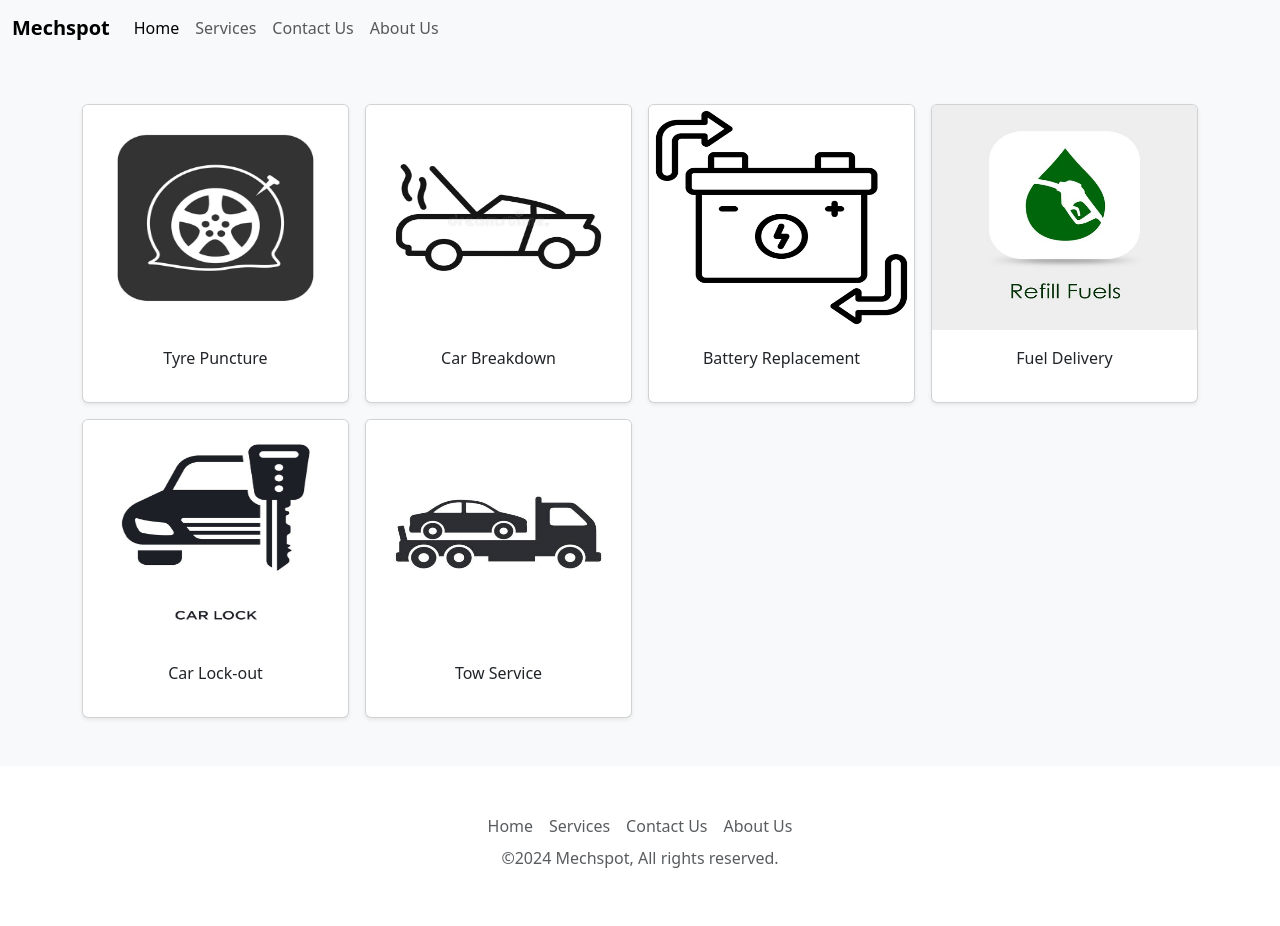
After one commit to pratikdandwate/Mechspot, a Flask app: page /services in a window 1280 px wide. The commit adds this page. Run offline with Flask 3, Linux system fonts and the light colour scheme.

Commit message:
Added all the pages required

```diff
--- a/app.py
+++ b/app.py
@@ -4,9 +4,28 @@ app = Flask(__name__)
 
 
 @app.route('/')
-def hello_world():
+def home():
   return render_template('home.html')
 
+@app.route('/services')
+def services():
+  return render_template('services.html')
+
+@app.route('/book')
+def book():
+  return render_template('book.html')
+
+@app.route('/about-us')
+def aboutus():
+  return render_template('aboutus.html')
+
+@app.route('/contact-us')
+def contactus():
+  return render_template('contactus.html')
+
+@app.route('/login')
+def login():
+  return render_template('login.html')
 
 if __name__ == '__main__':
   app.run(host='0.0.0.0', debug=True)
--- /dev/null
+++ b/templates/footer.html
@@ -0,0 +1,11 @@
+<div class="container">
+  <footer class="py-3 my-4">
+    <ul class="nav justify-content-center">
+      <li class="nav-item"><a href="https://ba7d4088-09e4-4c16-b2ca-fc0a260bdebb-00-1dhf7e9r9kwhg.pike.replit.dev/" class="nav-link px-2 text-body-secondary">Home</a></li>
+      <li class="nav-item"><a href="https://ba7d4088-09e4-4c16-b2ca-fc0a260bdebb-00-1dhf7e9r9kwhg.pike.replit.dev/services" class="nav-link px-2 text-body-secondary">Services</a></li>
+      <li class="nav-item"><a href="https://ba7d4088-09e4-4c16-b2ca-fc0a260bdebb-00-1dhf7e9r9kwhg.pike.replit.dev/contact-us" class="nav-link px-2 text-body-secondary">Contact Us</a></li>
+      <li class="nav-item"><a href="https://ba7d4088-09e4-4c16-b2ca-fc0a260bdebb-00-1dhf7e9r9kwhg.pike.replit.dev/about-us" class="nav-link px-2 text-body-secondary">About Us</a></li>
+    </ul>
+    <p class="text-center text-body-secondary">&copy;2024 Mechspot, All rights reserved.</p>
+  </footer>
+</div>
--- /dev/null
+++ b/templates/nav.html
@@ -0,0 +1,16 @@
+<nav class="navbar navbar-expand-lg bg-body-tertiary">
+  <div class="container-fluid">
+    <a class="navbar-brand" href="https://ba7d4088-09e4-4c16-b2ca-fc0a260bdebb-00-1dhf7e9r9kwhg.pike.replit.dev/"><b>Mechspot</b></a>
+    <button class="navbar-toggler" type="button" data-bs-toggle="collapse" data-bs-target="#navbarNavAltMarkup" aria-controls="navbarNavAltMarkup" aria-expanded="false" aria-label="Toggle navigation">
+      <span class="navbar-toggler-icon"></span>
+    </button>
+    <div class="collapse navbar-collapse" id="navbarNavAltMarkup">
+      <div class="navbar-nav">
+        <a class="nav-link active" aria-current="page" href="https://ba7d4088-09e4-4c16-b2ca-fc0a260bdebb-00-1dhf7e9r9kwhg.pike.replit.dev/">Home</a>
+        <a class="nav-link" href="https://ba7d4088-09e4-4c16-b2ca-fc0a260bdebb-00-1dhf7e9r9kwhg.pike.replit.dev/services">Services</a>
+        <a class="nav-link" href="https://ba7d4088-09e4-4c16-b2ca-fc0a260bdebb-00-1dhf7e9r9kwhg.pike.replit.dev/contact-us">Contact Us</a>
+        <a class="nav-link" href="https://ba7d4088-09e4-4c16-b2ca-fc0a260bdebb-00-1dhf7e9r9kwhg.pike.replit.dev/about-us">About Us</a>
+      </div>
+    </div>
+  </div>
+</nav>
--- /dev/null
+++ b/templates/services.html
@@ -0,0 +1,91 @@
+<!DOCTYPE html>
+<html lang="en">
+  <head>
+    <meta charset="utf-8">
+    <meta name="viewport" content="width=device-width, initial-scale=1">
+    <link href="https://cdn.jsdelivr.net/npm/bootstrap@5.3.3/dist/css/bootstrap.min.css" rel="stylesheet" integrity="sha384-QWTKZyjpPEjISv5WaRU9OFeRpok6YctnYmDr5pNlyT2bRjXh0JMhjY6hW+ALEwIH" crossorigin="anonymous">
+    <title>Mechspot Services</title>
+  </head>
+  <body>
+    {% include 'nav.html' %}
+        <div class="album py-5 bg-body-tertiary">
+          <div class="container">
+            <div class="row row-cols-1 row-cols-sm-2 row-cols-md-4 g-3">
+              <div class="col">
+                <div class="card shadow-sm">
+                  <a href="https://ba7d4088-09e4-4c16-b2ca-fc0a260bdebb-00-1dhf7e9r9kwhg.pike.replit.dev/book">
+                    <img src="/static/tyre-puncture.png" class="bd-placeholder-img card-img-top" width="100%" height="225" alt="Tyre Puncture Image">
+                  </a>
+                  <div class="card-body">
+                    <p class="card-text" style="text-align:center">Tyre Puncture</p>
+                    <div class="d-flex justify-content-between align-items-center">
+                    </div>
+                  </div>
+                </div>
+              </div>
+              <div class="col">
+                <div class="card shadow-sm">
+                  <a href="https://ba7d4088-09e4-4c16-b2ca-fc0a260bdebb-00-1dhf7e9r9kwhg.pike.replit.dev/book">
+                    <img src="/static/car-breakdown.png" class="bd-placeholder-img card-img-top" width="100%" height="225" alt="Car Breakdown Image">
+                  </a>
+                  <div class="card-body">
+                    <p class="card-text" style="text-align:center">Car Breakdown</p>
+                    <div class="d-flex justify-content-between align-items-center">
+                    </div>
+                  </div>
+                </div>
+              </div>
+              <div class="col">
+                <div class="card shadow-sm">
+                  <a href="https://ba7d4088-09e4-4c16-b2ca-fc0a260bdebb-00-1dhf7e9r9kwhg.pike.replit.dev/book">
+                    <img src="/static/battery-replacement.jpg" class="bd-placeholder-img card-img-top" width="100%" height="225" alt="Battery Replacement Image">
+                  </a>
+                  <div class="card-body">
+                    <p class="card-text" style="text-align:center">Battery Replacement</p>
+                    <div class="d-flex justify-content-between align-items-center">
+                    </div>
+                  </div>
+                </div>
+              </div>
+              <div class="col">
+                <div class="card shadow-sm">
+                  <a href="https://ba7d4088-09e4-4c16-b2ca-fc0a260bdebb-00-1dhf7e9r9kwhg.pike.replit.dev/book">
+                    <img src="/static/fuel-delivery.jpeg" class="bd-placeholder-img card-img-top" width="100%" height="225" alt="Fuel Delivery Image">
+                  </a>
+                  <div class="card-body">
+                    <p class="card-text" style="text-align:center">Fuel Delivery</p>
+                    <div class="d-flex justify-content-between align-items-center">
+                    </div>
+                  </div>
+                </div>
+              </div>
+              <div class="col">
+                <div class="card shadow-sm">
+                  <a href="https://ba7d4088-09e4-4c16-b2ca-fc0a260bdebb-00-1dhf7e9r9kwhg.pike.replit.dev/book">
+                    <img src="/static/car-lockout.jpg" class="bd-placeholder-img card-img-top" width="100%" height="225" alt="Car Lock-out Image">
+                  </a>
+                  <div class="card-body">
+                    <p class="card-text" style="text-align:center">Car Lock-out</p>
+                    <div class="d-flex justify-content-between align-items-center">
+                    </div>
+                  </div>
+                </div>
+              </div>
+              <div class="col">
+                <div class="card shadow-sm">
+                  <a href="https://ba7d4088-09e4-4c16-b2ca-fc0a260bdebb-00-1dhf7e9r9kwhg.pike.replit.dev/book">
+                    <img src="/static/towing-service.png" class="bd-placeholder-img card-img-top" width="100%" height="225" alt="Tow Service Image">
+                  </a>
+                  <div class="card-body">
+                    <p class="card-text" style="text-align:center">Tow Service</p>
+                    <div class="d-flex justify-content-between align-items-center">
+                    </div>
+                  </div>
+                </div>
+              </div>
+            </div>
+          </div>
+        </div>
+    {% include 'footer.html' %}
+  </body>
+</html>
```
Also changed, not shown: templates/aboutus.html (added, +14 -0 lines), templates/book.html (added, +14 -0 lines), templates/contactus.html (added, +14 -0 lines), templates/home.html (+22 -11 lines), templates/login.html (added, +14 -0 lines), static/banner.jpeg (deleted), static/banner.png (added), static/battery-replacement.jpg (added), static/car-breakdown.png (added), static/car-lockout.jpg (added), static/fuel-delivery.jpeg (added), static/towing-service.png (added), static/tyre-puncture.png (added).
